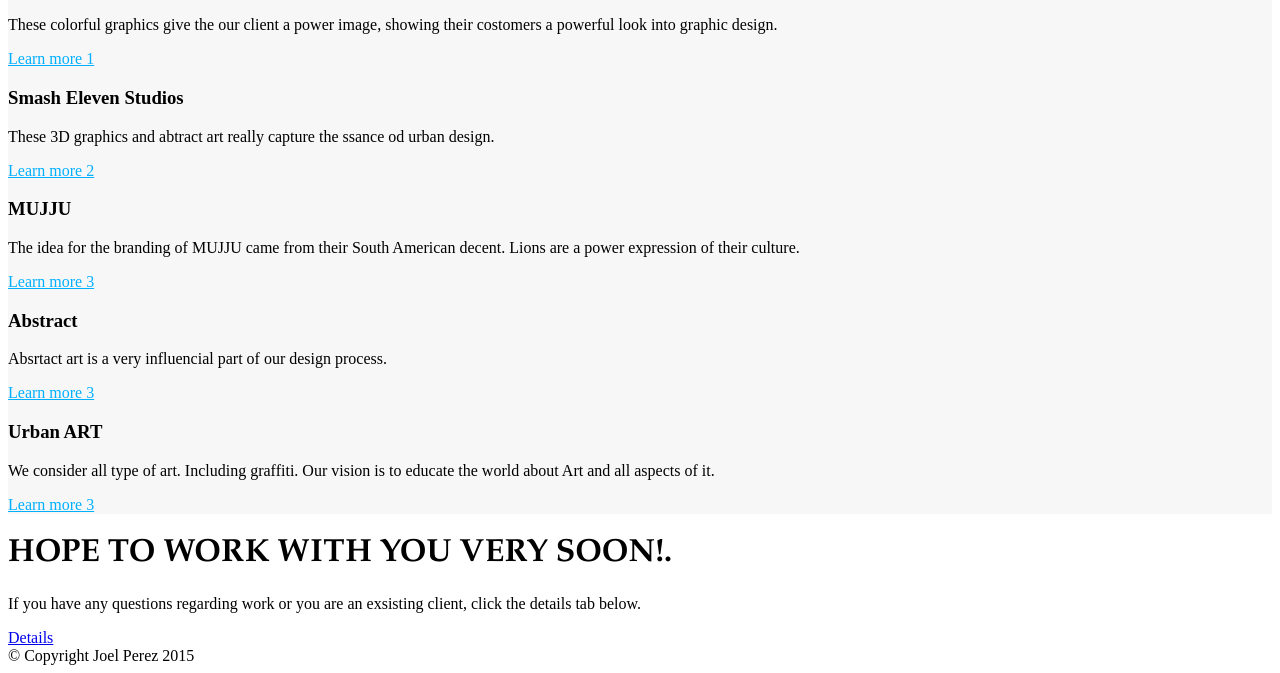
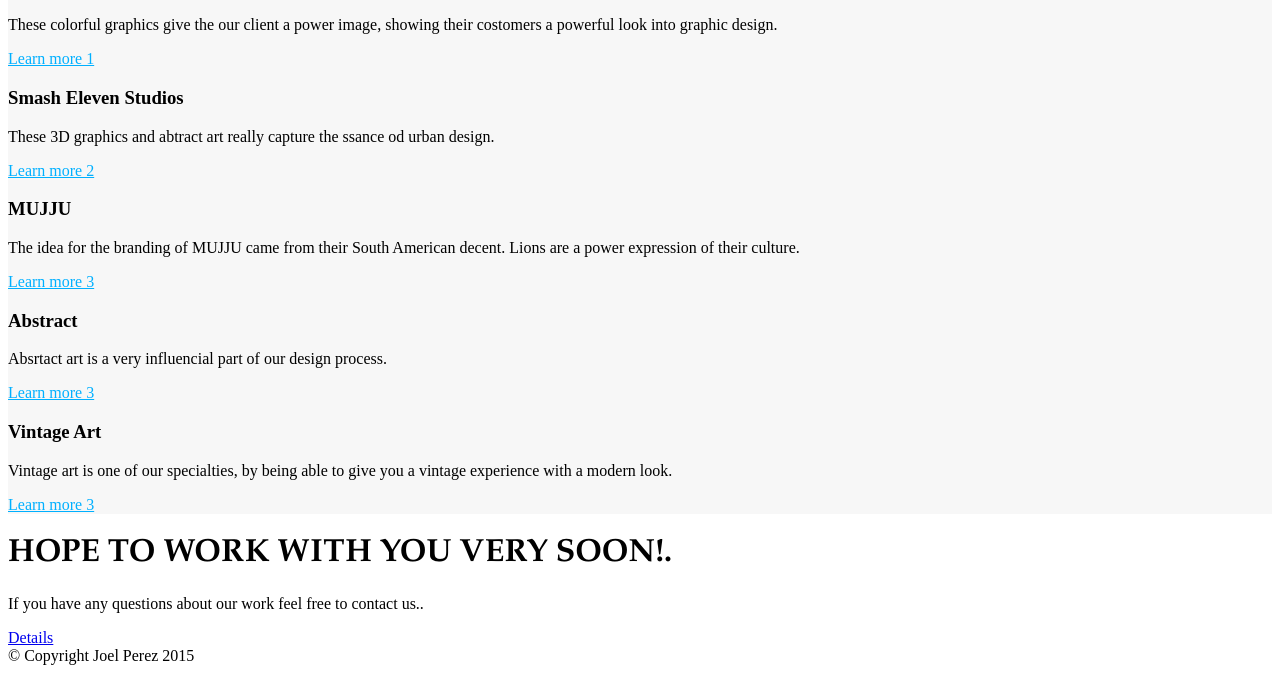
Before and after one commit to joeljp91/WebCodingClass, a plain HTML site: page final.html in a window 1280 px wide. Shown: the part 2268-2941 px from the top of the page. Drawn offline with Linux system fonts and the light colour scheme.

Commit message:
Update final.html

```diff
--- a/final.html
+++ b/final.html
@@ -88,8 +88,8 @@
 		  </div>
 
 	    <div class="col-md-4">
-			<h3>Urban ART</h3>
-			<p>We consider all type of art. Including graffiti. Our vision is to educate the world about Art and all aspects of it.</p>
+			<h3>Vintage Art</h3>
+			<p>Vintage art is one of our specialties, by being able to give you a vintage experience with a modern look.</p>
 			<p><a href="#">Learn more 3</a></p>
 		  </div>
 
@@ -98,7 +98,7 @@
 	</div>
 
 	<h1>HOPE TO WORK WITH YOU VERY SOON!.</h1>
-        <p>If you have any questions regarding work or you are an exsisting client, click the details tab below.</p>
+        <p>If you have any questions about our work feel free to contact us..</p>
         <a href="#">Details</a>
 
 		<footer>
```
